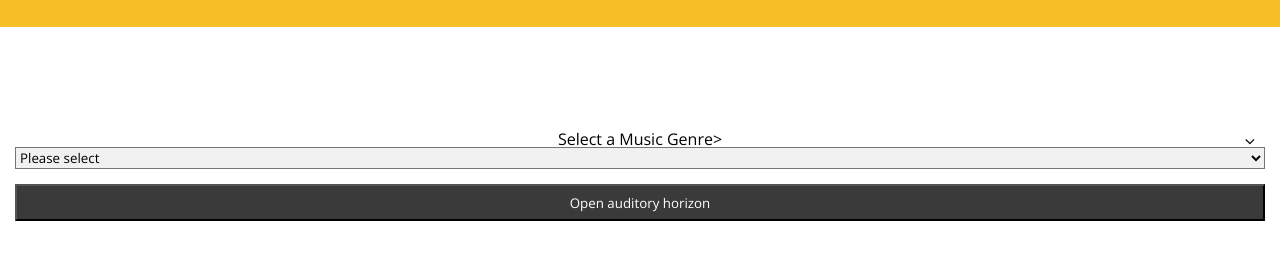
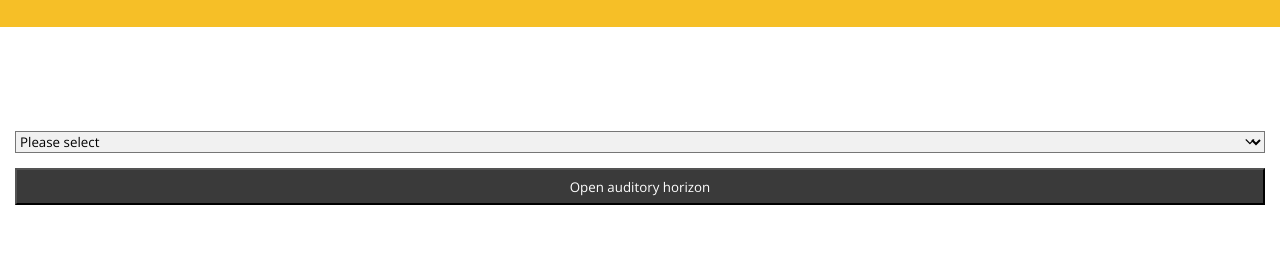
Before and after one commit to jpnovoa/jpnovoa.github.io, a plain HTML site: page app/index.html in a window 1280 px wide. Shown: the part 84-344 px from the top of the page. Drawn offline with nearby package versions, Linux system fonts and the light colour scheme; no server answers.

Commit message:
Accessibility update 2

```diff
--- a/app/assets/css/styles.css
+++ b/app/assets/css/styles.css
@@ -8,6 +8,13 @@ body {
 .clearfix:after {
     content: '';
     display: block;
+}
+.sr-only{
+  position: absolute;
+  left: -9999px;
+  width: 0;
+  height: 0;
+  overflow: hidden
 }
 /* header */
 
--- a/app/index.html
+++ b/app/index.html
@@ -29,7 +29,7 @@
         <section>
           <form>
             <div id="filter" class="select">
-                <label for="category-filter">Select a Music Genre></label>
+              <label class="sr-only" for="category-filter">Select a Music Genre></label>
               <select>
                 <option>Please select</option>
                 <option value="Zouk">Zouk</option>
```
